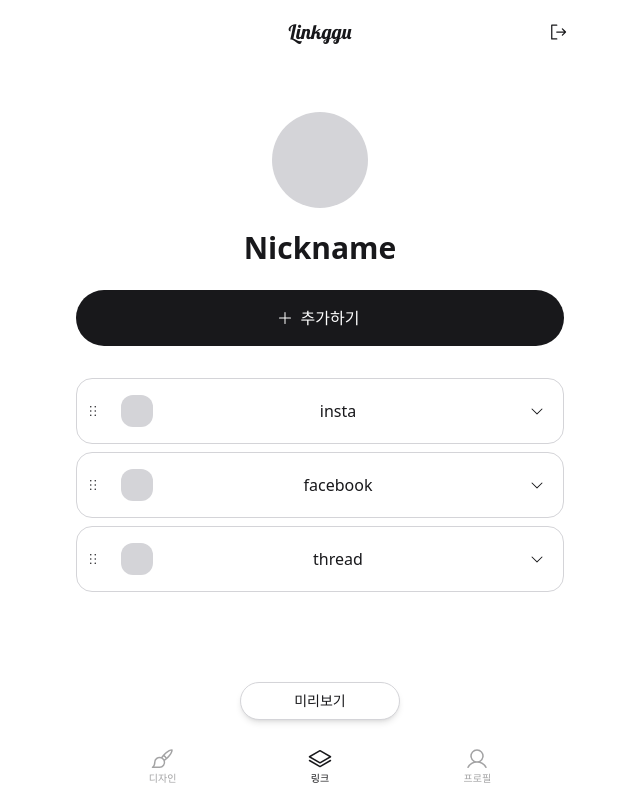
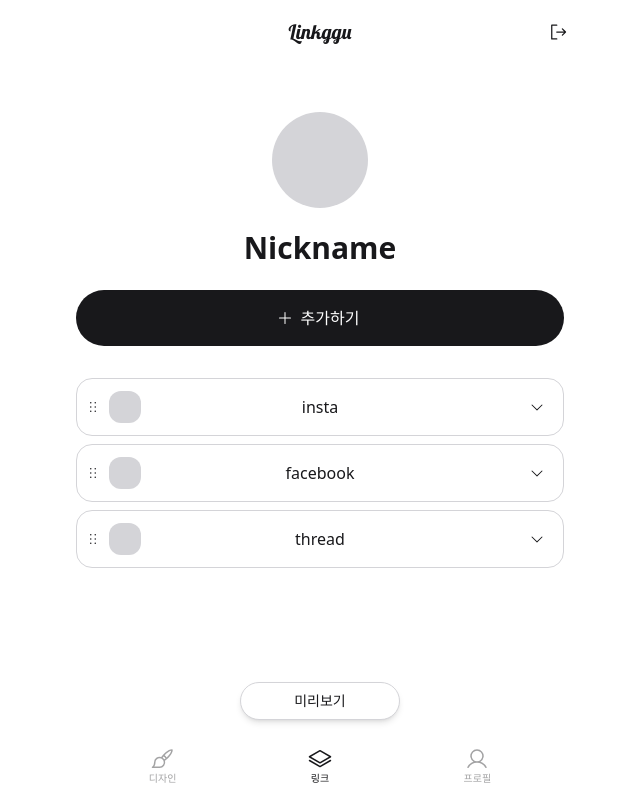
Before and after one commit to 2hundred2ne2/in_my_link, a Next.js app: page /links in a window 1280 px wide. Shown: the whole page, without its empty margins (320-960 px from the left). Built offline with nearby package versions, Linux system fonts and the light colour scheme.

Commit message:
fix: 링크 블록 정렬 #19

```diff
--- a/src/components/link-editor.tsx
+++ b/src/components/link-editor.tsx
@@ -159,20 +159,28 @@ export function LinkBlock({ id, title, url, image, onClickDelete }: LinkBlockPro
           transform: CSS.Transform.toString(transform),
           transition,
         }}
-        className="rounded-2xl flex p-0"
+        className="relative rounded-2xl flex p-0"
       >
-        <div {...attributes} {...listeners} className="flex items-center justify-center touch-none">
-          <button type="button" className="cursor-grab px-2 w-full h-full">
-            <DotsSixVertical size={16} />
-          </button>
+        <div className="absolute flex h-full items-center top-1/2 -translate-y-1/2">
+          <div
+            {...attributes}
+            {...listeners}
+            className="flex items-center justify-center touch-none"
+          >
+            <button type="button" className="cursor-grab px-2 w-full h-full">
+              <DotsSixVertical size={16} />
+            </button>
+          </div>
+          <div className="flex items-center">
+            <span className="min-w-8 min-h-8 inline-block bg-primary-300 rounded-xl"></span>
+          </div>
         </div>
 
-        <div className="flex items-center px-3 py-4 w-full">
-          {/* 이미지 */}
-          <span className="min-w-8 min-h-8 inline-block bg-primary-300 rounded-xl"></span>
+        <div className="flex items-center justify-center px-3 py-4 w-full">
+          <Text className="font-medium w-full text-center">{title ?? "Title"}</Text>
+        </div>
 
-          <Text className="font-medium w-full text-center">{title ?? "Title"}</Text>
-
+        <div className="absolute flex h-full right-3 items-center top-1/2 -translate-y-1/2">
           <Button
             type="button"
             variant="text"
```
